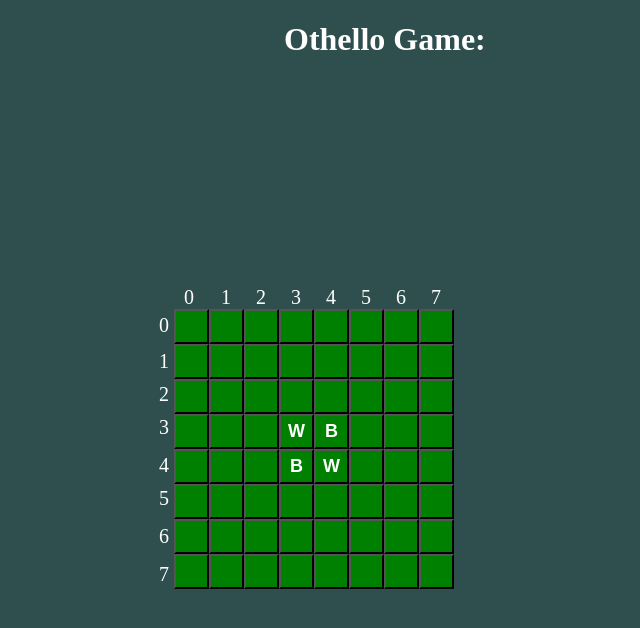
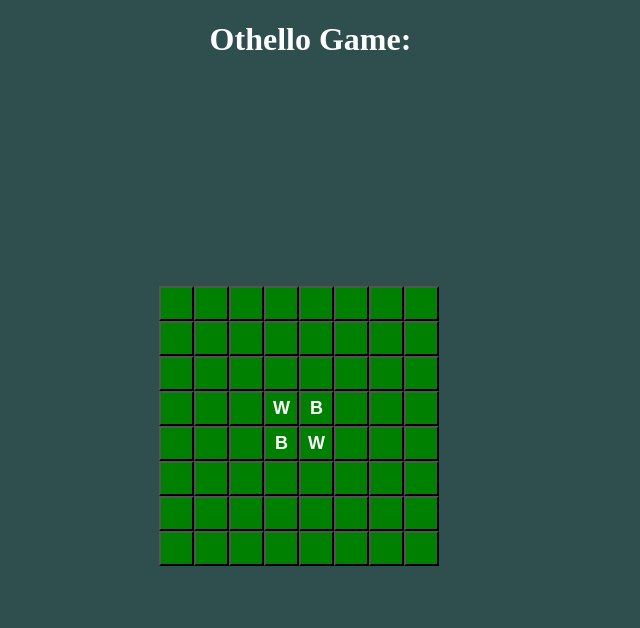
Before and after one commit to farazNaqvi729927/Othello-Game, a plain HTML site: page index.html in a window 1280 px wide. Shown: the whole page, without its empty margins (304-944 px from the left). Drawn offline with Linux system fonts and the light colour scheme.

Commit message:
Update index.html

```diff
--- a/index.html
+++ b/index.html
@@ -8,24 +8,17 @@
 
     <link rel="stylesheet" href="Othello.css">
 
+
 </head>
 
 <body>
-    <h1 style="margin-Left: 580px"> Othello Game: </h1>
+    <h1 class="head"> Othello Game: </h1>
 
     <div id="a">
 
-        <div id="b">
+        <div id="b"> </div>
 
-        </div>
-
-        <h4 id="turn" style="margin-Left: 560px;position: absolute;top: 170px;">
-
-        </h4>
-
-
-        <!-- <h2 id="turn1" style="margin-Left: 730px;position: absolute;top: 100px;"></h2> -->
-
+        <h4 id="turn"> </h4>
 
     </div>
 
@@ -33,31 +26,8 @@
 
     <div class="a">
 
-        <div style="display: flex;font-size: 20px;">
-            <div style="margin-left: 25px;">0</div>
-            <div style="margin-left: 27px;">1</div>
-            <div style="margin-left: 25px;">2</div>
-            <div style="margin-left: 25px;">3</div>
-            <div style="margin-left: 25px;">4</div>
-            <div style="margin-left: 25px;">5</div>
-            <div style="margin-left: 25px;">6</div>
-            <div style="margin-left: 25px;">7</div>
-
-        </div>
-
 
         <div style="display: flex;font-size: 20px;column-gap: 5px;">
-
-            <div>
-                <div style="margin-top: 5px;">0</div>
-                <div style="margin-top: 13px;">1</div>
-                <div style="margin-top: 10px;">2</div>
-                <div style="margin-top: 10px;">3</div>
-                <div style="margin-top: 15px;">4</div>
-                <div style="margin-top: 10px;">5</div>
-                <div style="margin-top: 15px;">6</div>
-                <div style="margin-top: 15px;">7</div>
-            </div>
 
             <div>
 
@@ -156,6 +126,11 @@
 
 
     <script src="Othello.js"></script>
+
+
+    <script>
+
+    </script>
 </body>
 
 </html>
```
